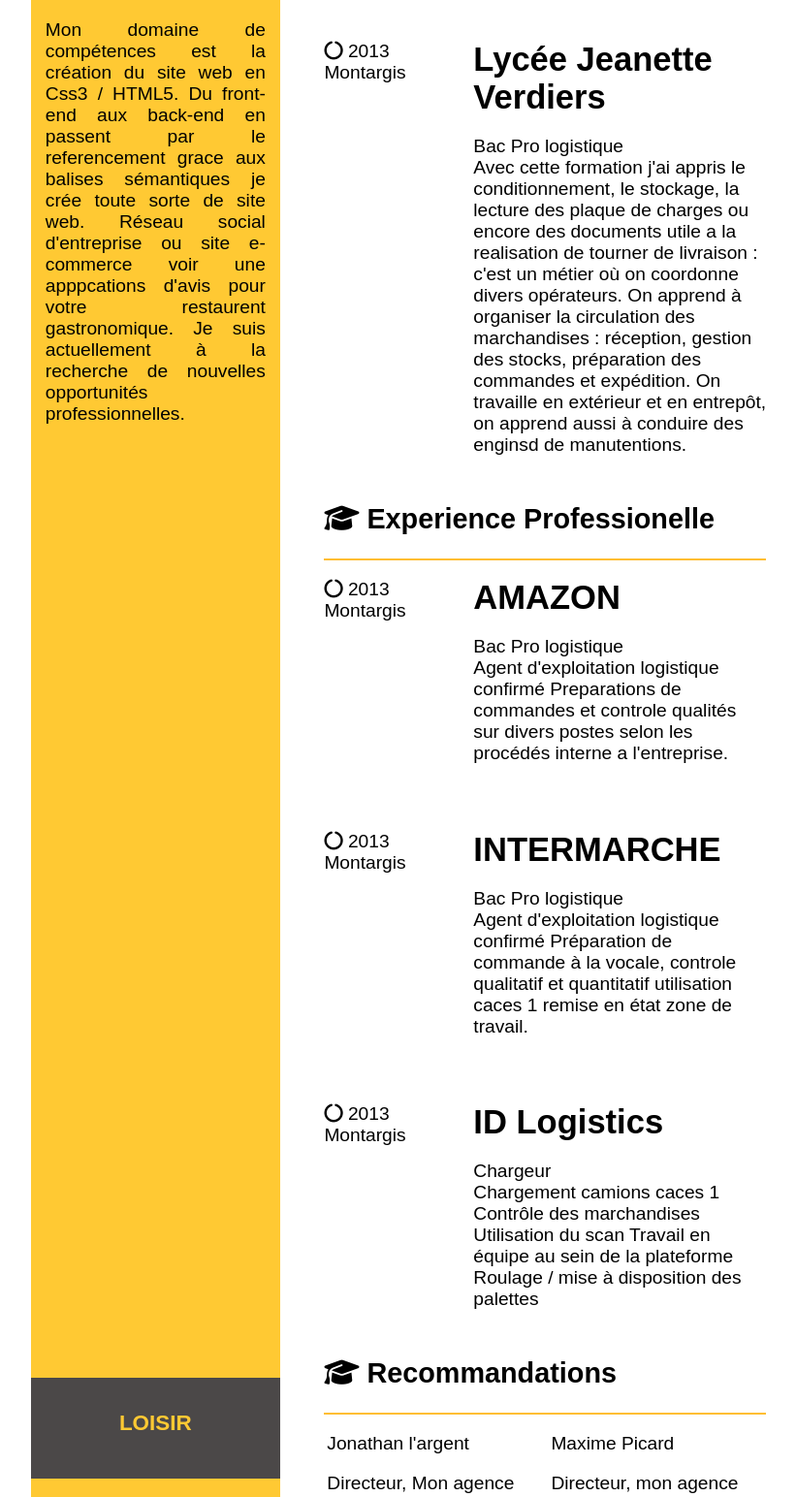
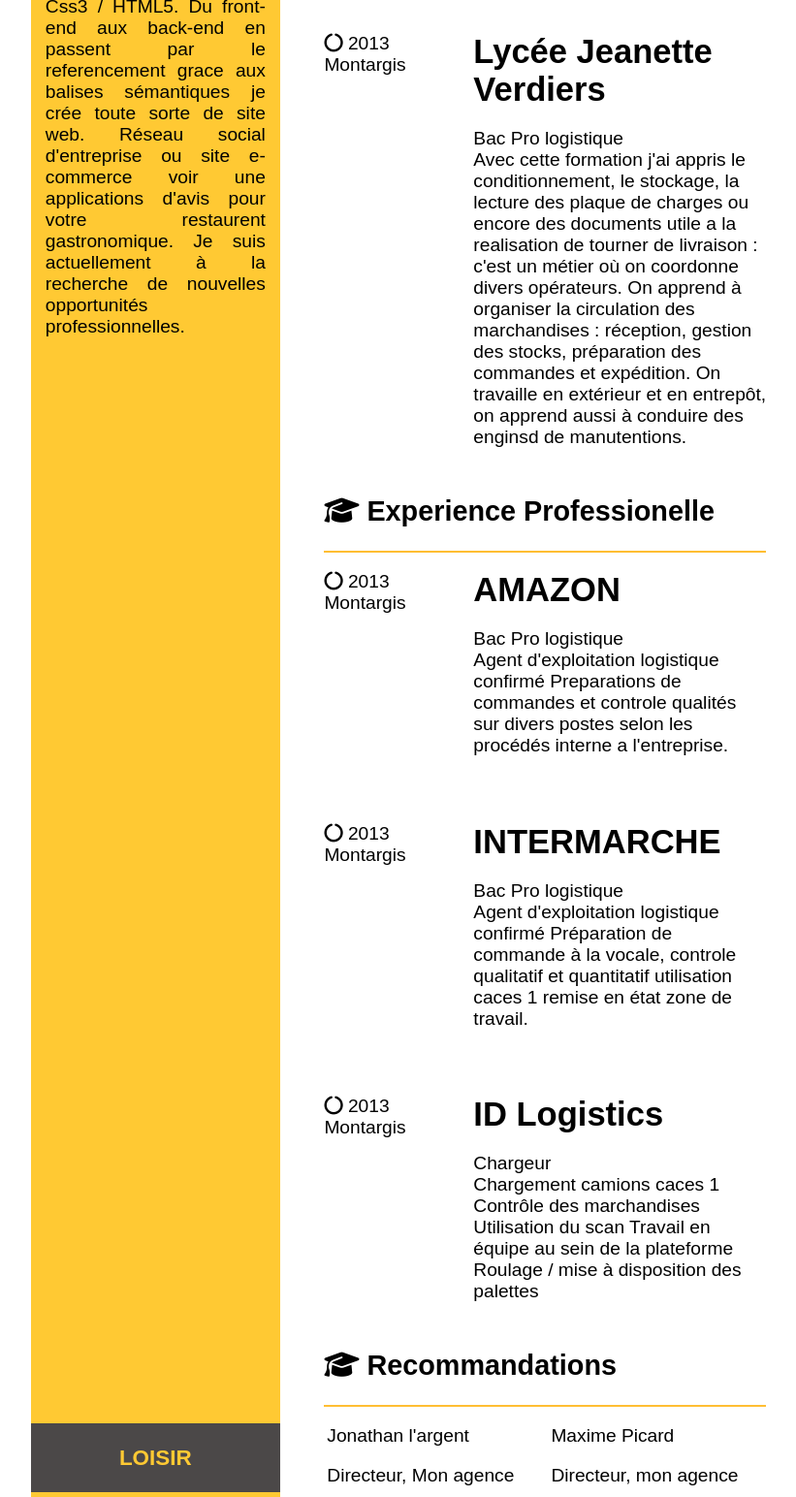
Before and after one commit to YsemOne/p2-CV, a plain HTML site: page index.html in a window 1280 px wide. Shown: the part 830-2374 px from the top of the page at 97% size, without its empty margins (229-1050 px from the left). Drawn offline with Linux system fonts and the light colour scheme.

Commit message:
Div Loisir correctement placé

```diff
--- a/dossierCSS/cv.css
+++ b/dossierCSS/cv.css
@@ -4,26 +4,18 @@
   display: flex;
   width: 60%;
   margin: auto;
+  /*Ces deux marges ont étés ajouté afin d'éviter un petit espace vide en haut et en bas de la page*/
+  margin-top: -8px;
+  margin-bottom: -8px;
 }
-aside {
-  position: relative;
-  flex: 30%;
-  background-color: rgb(255, 201, 51);
-}
+/* ID */
 
-section {
-  padding-left: 6%;
-  flex: 70%;
-}
-.photo {
-  text-align: center;
-}
-aside h3 {
+#contact {
   background-color: rgb(75, 72, 72);
-  color: rgb(255, 201, 51);
-  height: 70px;
-  text-align: center;
-  padding-top: 13%;
+  height: 5%;
+  display: flex;
+  justify-content: center;
+  align-items: center;
 }
 #list {
   text-align: left;
@@ -39,13 +31,16 @@
 #textaside {
   text-align: justify;
 }
-.ligne {
-  border-bottom: 2px rgb(255, 190, 51) solid;
-}
 #mesformations {
   display: flex;
   margin-bottom: 30px;
 }
+
+/* CLASS */
+.ligne {
+  border-bottom: 2px rgb(255, 190, 51) solid;
+}
+
 .date {
   flex: 25%;
 }
@@ -64,14 +59,35 @@
 .orange {
   color: rgb(255, 190, 51);
 }
+.decalage {
+  height: 100%;
+}
+.photo {
+  text-align: center;
+}
+.flexend {
+  bottom: 0%;
+  width: 100%;
+}
+aside {
+  display: flex;
+  flex-direction: column;
+  flex: 30%;
+  background-color: rgb(255, 201, 51);
+}
+section {
+  padding-left: 6%;
+  flex: 70%;
+}
+
+aside h3 {
+  color: rgb(255, 201, 51);
+}
+
 h1 {
   font-size: 3em;
 }
-.flexend {
-  bottom: 0px;
-  position: absolute;
-  width: 100%;
-}
+
 a:visited {
   color: white;
 }
@@ -84,3 +100,17 @@
   padding: 2px;
   border: 5px black solid;
 }
+
+@media screen and (max-width: 1024px) {
+  #blocpage {
+    display: flex;
+    flex-direction: column;
+    width: 100%;
+  }
+  aside {
+    flex: 50%;
+  }
+  section {
+    flex: 50%;
+  }
+}
--- a/index.html
+++ b/index.html
@@ -18,7 +18,7 @@
     <div id="blocpage">
       <aside>
         <p class="photo"><img src="bandicoot.jpg" alt="bandicoot" /></p>
-        <h3>CONTACT</h3>
+        <div id="contact"><h3>CONTACT</h3></div>
         <div id="list">
           <p>Adresse</p>
           <p>Montélimar France</p>
@@ -34,22 +34,23 @@
             <a href="#"><i class="fab fa-3x fa-linkedin"></i></a>
           </p>
         </div>
-        <h3>A PROPOS DE MOI</h3>
+        <div id="contact"><h3>A PROPOS DE MOI</h3></div>
         <p id="textaside">
           Mon domaine de compétences est la création du site web en Css3 /
           HTML5. Du front-end aux back-end en passent par le referencement grace
           aux balises sémantiques je crée toute sorte de site web. Réseau social
-          d'entreprise ou site e-commerce voir une apppcations d'avis pour votre
+          d'entreprise ou site e-commerce voir une applications d'avis pour votre
           restaurent gastronomique. Je suis actuellement à la recherche de
           nouvelles opportunités professionnelles.
         </p>
-        <div class="flexend">
-        <h3>LOISIR</h3>
+        <div class="decalage"></div>
+      <!--La titre LOISIR avec les 3 logos ont étés placé à la fin grâce à la div décalage au dessus (qui est une div vide afin de décaler la derniere partie en bas de la page)  -->
+          <div id="contact"><h3>LOISIR</h3></div>
         <div id="logo">
           <p><i class="fab fa-3x fa-html5"></i></p>
           <p><i class="fas fa-3x fa-mobile"></i></p>
           <p><i class="fas fa-3x fa-music"></i></p>
-        </div>
+
       </div>
       </aside>
       <section>
@@ -160,8 +161,6 @@
             <p>Email : name@email.com</p>
           </div>
         </footer>
-
-
         </div>
       </section>
     </div>
```
